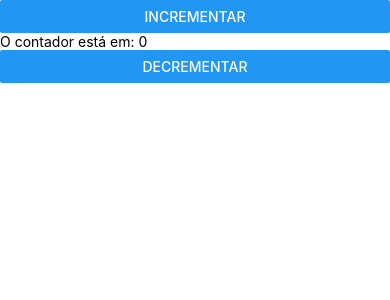
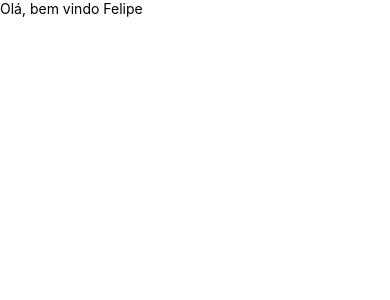
Before and after one commit to felipecavalcanti5/programacaoDispositivosMoveis, a React Native app in the folder aula01/: screen / in a window 390 px wide. Shown: the top 300 px of the page. Built offline with nearby package versions, Linux system fonts and the light colour scheme.

Commit message:
sexto commit

```diff
--- a/aula01/App.js
+++ b/aula01/App.js
@@ -1,12 +1,14 @@
 import { View, Text } from 'react-native'
 import React from 'react'
 import Exercicio02 from './src/components/Exercicio02'
+import Exercicio01 from './src/components/Exercicio01'
+import Exercicio03 from './src/components/Exercicio03'
 
 const App = () => {
   return (
     <View>
       {/*Comentário*/}
-      <Exercicio02 />
+      <Exercicio01 nome = "Felipe"/>
     </View>
   )
 }
--- a/aula01/src/components/Exercicio02.js
+++ b/aula01/src/components/Exercicio02.js
@@ -19,6 +19,7 @@ const Exercicio02 = () => {
     <View styles = {styles.container}>
       <Button title='incrementar' onPress=
       {incrementar} />
+
       <Text>O contador está em: {contador}</Text>
 
       <Button title='decrementar' onPress=
```
